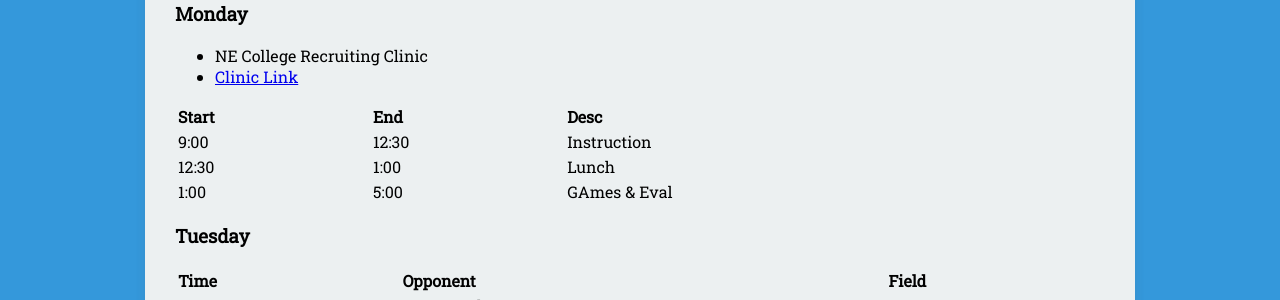
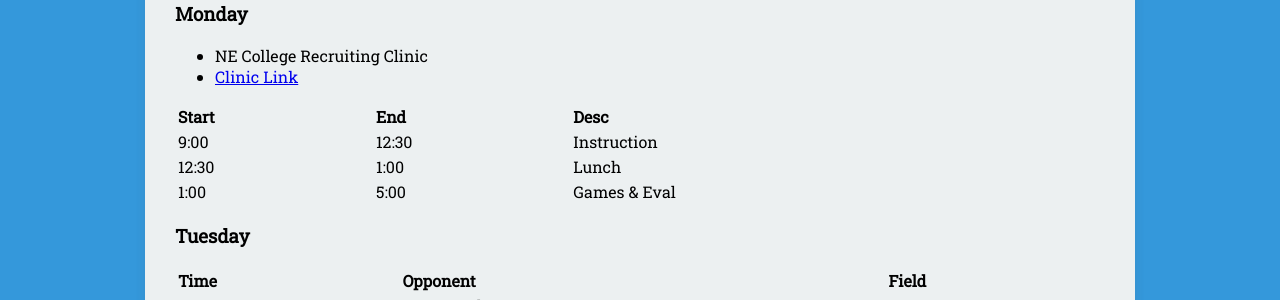
Before and after one commit to seanmerrow/ecf, a Jekyll site: the page built from _posts/2019-08-01-Jun-20-Polar.md, in a window 1280 px wide. Shown: the part 651-951 px from the top of the page. Built offline with Jekyll 4.4.1, drawn with Linux system fonts in a browser that asks for light colours; nearby versions of some CDN libraries.

```diff
--- a/_posts/2019-08-01-Jun-20-Polar.md
+++ b/_posts/2019-08-01-Jun-20-Polar.md
@@ -32,7 +32,7 @@ category:
 |:---      |:---   |:---  |
 | 9:00  | 12:30   |Instruction  |
 | 12:30 | 1:00    |Lunch        |
-| 1:00 | 5:00     |GAmes & Eval |
+| 1:00 | 5:00     |Games & Eval |
 
 ### Tuesday
 
```
